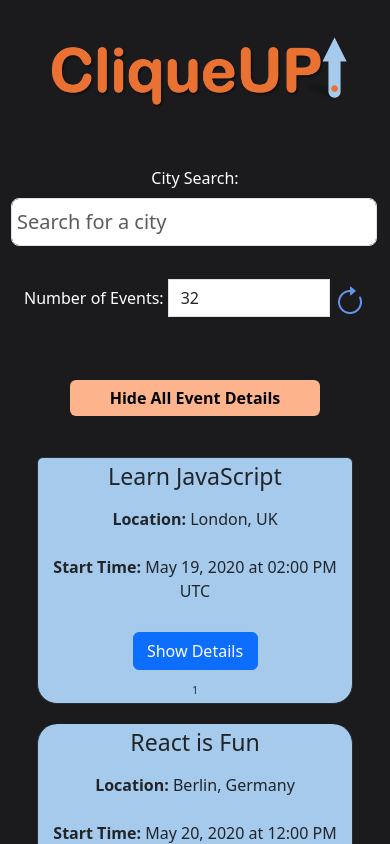
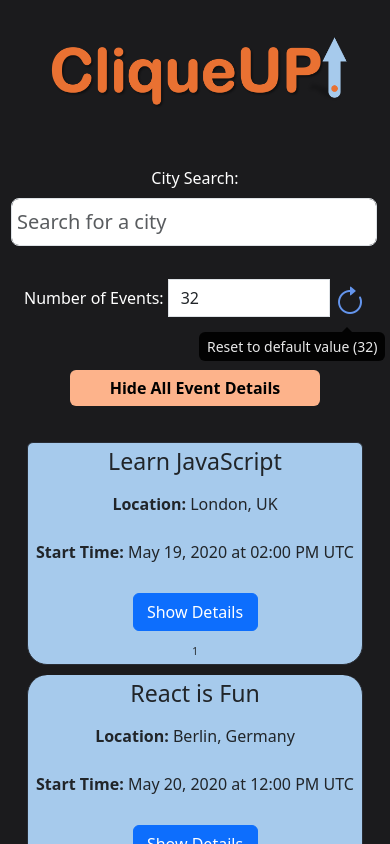
Before and after one commit to eahowell/meet, a React (Create React App) app: page / in a window 390 px wide. Shown: the top 844 px of the page. Built offline with nearby package versions, Linux system fonts and the light colour scheme; what atatus-spa would draw is missing.

Commit message:
UI Updates
Made tool tip to the reset button permanent on mobile devices

```diff
--- a/src/App.css
+++ b/src/App.css
@@ -37,7 +37,7 @@
   width: 100%;
   max-width: 900px;
   margin: 0 auto;
-  padding: 20px;
+  padding: 10px;
 }
 
 .eventListItem {
@@ -45,14 +45,13 @@
   max-width: 900px;
   display: flex;
   flex-direction: column;
-  /* text-align: Left; */
   align-items: center;
   justify-content: center;
   justify-items: center;
   border: #282c34 solid 1px;
   border-radius: 20px;
   padding: 5px;
-  margin: 10px;
+  margin: 5px;
   background-color: #A6CAEC;
 }
 
--- a/src/components/NumberOfEvents.js
+++ b/src/components/NumberOfEvents.js
@@ -1,9 +1,21 @@
 // src/components/NumberOfEvents.js
-import { useState } from "react";
+import { useState, useEffect } from "react";
 import { Form, InputGroup, Col, Row, OverlayTrigger, Tooltip } from "react-bootstrap";
 import "bootstrap-icons/font/bootstrap-icons.css";
 const NumberOfEvents = ({ setCurrentNOE }) => {
   const [inputValue, setInputValue] = useState("32");
+  const [isMobile, setIsMobile] = useState(false);
+
+  useEffect(() => {
+    const checkIfMobile = () => {
+      setIsMobile(window.innerWidth <= 768); // Adjust this breakpoint as needed
+    };
+
+    checkIfMobile();
+    window.addEventListener('resize', checkIfMobile);
+
+    return () => window.removeEventListener('resize', checkIfMobile);
+  }, []);
 
   const handleInputChanged = (event) => {
     const value = event.target.value;
@@ -47,9 +59,10 @@ const NumberOfEvents = ({ setCurrentNOE }) => {
             min="1"
           />
           <OverlayTrigger
-            placement="right"
+            placement="bottom"
             delay={{ show: 50, hide: 400 }}
             overlay={resetTooltip}
+            show={isMobile ? true : undefined}
           >
             <i
               className="bi bi-arrow-clockwise buttonReset"
```
